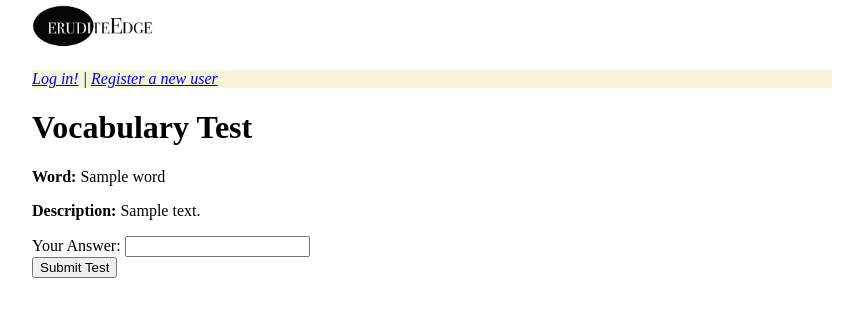
After one commit to tuomoM/eruditeEdge, a Flask app: template templates/test.html in a window 1280 px wide. The commit adds this page. Shown: the top 317 px of the page, without its empty margins (208-1071 px from the left). Run offline with Flask 3, Linux system fonts and the light colour scheme; the template is opened without the code that fills it: most values are stand-ins (such as "Sample title", 1, 10 or a date in 2020).

Commit message:
Database added for training saving and methods for saving. not yet tested to work

```diff
--- a/schema.sql
+++ b/schema.sql
@@ -13,3 +13,17 @@ CREATE TABLE vocabs(
     user_id INTEGER REFERENCES users
 
 );
+CREATE TABLE training_sessions(
+    id INTEGER PRIMARY KEY AUTOINCREMENT,
+    user_id INTEGER REFERENCES users,
+    last_accessed TIMESTAMP,
+    vocab_hash TEXT,
+    success_rate FLOAT
+);
+
+CREATE TABLE training_items(
+    id INTEGER PRIMARY KEY,
+    training_id INTEGER REFERENCES training_sessions,
+    vocab_id INTEGER REFERENCES vocabs,
+    success_rate FLOAT
+);
--- a/static/main.css
+++ b/static/main.css
@@ -101,10 +101,11 @@ input[type="submit"]{
 
 .flashcard .front {
     z-index: 2;
+    padding: 10px;
 }
 
 .flashcard .back {
-    padding: 20px;
+    padding: 10px;
     transform: rotateY(180deg);
 }
 
--- /dev/null
+++ b/templates/test.html
@@ -0,0 +1,22 @@
+{% extends "template.html" %}
+
+{% block title %}Maintain{% endblock %}
+
+{% block content %}
+    <div class="container">
+        <h1>Vocabulary Test</h1>
+        <form action="/submit_test" method="POST">
+            <div class="vocab-questions">
+                {% for vocab in vocabs %}
+                <div class="question-item">
+                    <p><strong>Word:</strong> {{ vocab.word }}</p>
+                    <p><strong>Description:</strong> {{ vocab.w_description }}</p>
+                    <label for="answer-{{ vocab.id }}">Your Answer:</label>
+                    <input type="text" id="answer-{{ vocab.id }}" name="answers[{{ vocab.id }}]" required>
+                </div>
+                {% endfor %}
+            </div>
+            <button type="submit">Submit Test</button>
+        </form>
+    </div>
+ {% endblock %}
```
Also changed, not shown: db.py (+9 -1 lines), repositories/vocab_repository.py (+9 -0 lines), views/train.py (+7 -3 lines).
